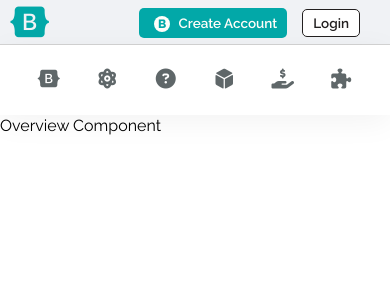
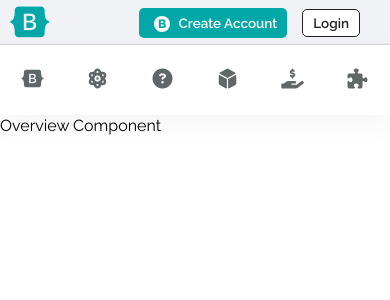
Before and after one commit to Gimorhee/Booster, a React (Create React App) app: page / in a window 390 px wide. Shown: the top 300 px of the page. Built offline with nearby package versions, Linux system fonts and the light colour scheme.

Commit message:
SubNavBar done

```diff
--- a/src/styles/NavBar/NavBar.css
+++ b/src/styles/NavBar/NavBar.css
@@ -138,6 +138,13 @@
   margin-bottom: 3px;
 }
 
+@media only screen and (max-width: 675px) {
+  .SubNavBar .Inner-Container {
+    -ms-flex-pack: distribute;
+        justify-content: space-around;
+  }
+}
+
 @media only screen and (max-width: 475px) {
   .SubNavBar .Inner-Container .SubNav-Link span {
     display: none;
--- a/src/styles/NavBar/NavBar.scss
+++ b/src/styles/NavBar/NavBar.scss
@@ -116,6 +116,14 @@
   }
 }
 
+@media only screen and (max-width: 675px) {
+  .SubNavBar {
+    .Inner-Container {
+      justify-content: space-around;
+    }
+  }
+}
+
 @media only screen and (max-width: 475px) {
   .SubNavBar {
     .Inner-Container {
```
Also changed, not shown: 1 other file (tests, documents, lock files or other folders).
